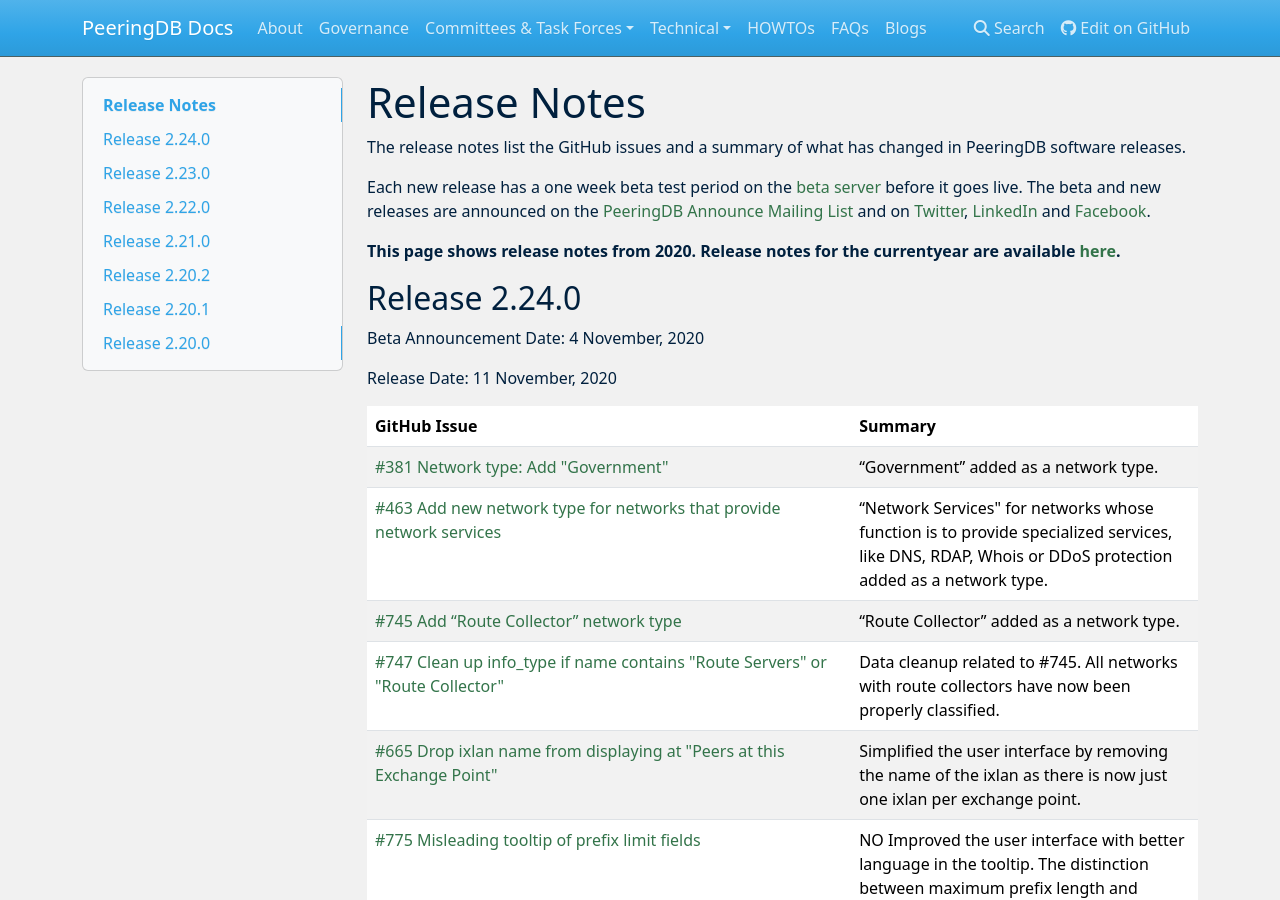
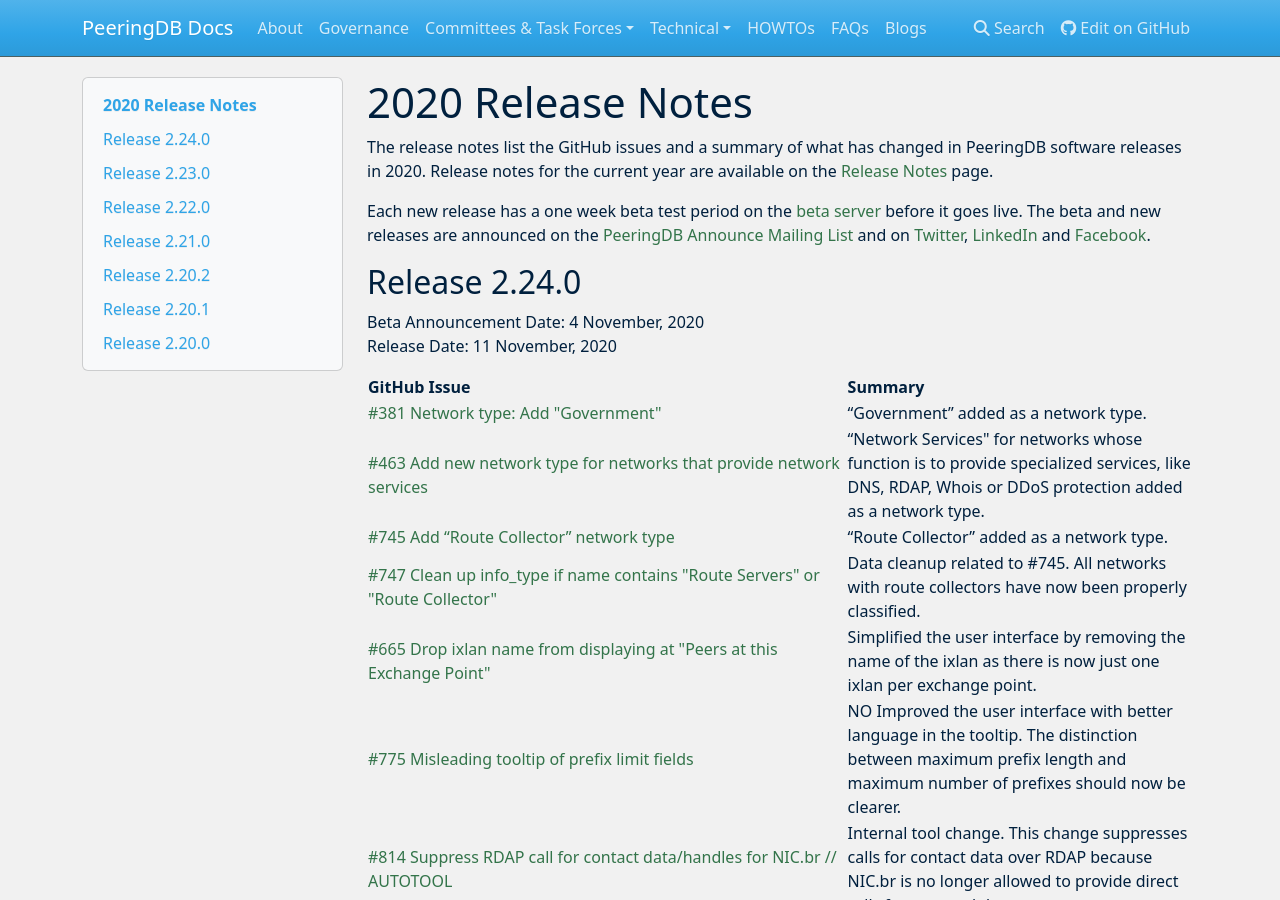
Before and after one commit to peeringdb/docs, an MkDocs documentation site: the page built from docs/release_notes/release_notes_2020.md, in a window 1280 px wide and 900 px high. Built offline with MkDocs 1.6.1, drawn with Linux system fonts in a browser that asks for light colours; nearby versions of some CDN libraries.

Commit message:
Link 2020 release notes page and copy edits.

```diff
--- a/docs/release_notes/release_notes_2020.md
+++ b/docs/release_notes/release_notes_2020.md
@@ -1,15 +1,12 @@
-# Release Notes
+# 2020 Release Notes
 
-The release notes list the GitHub issues and a summary of what has changed in PeeringDB software releases.
+The release notes list the GitHub issues and a summary of what has changed in PeeringDB software releases in 2020.  Release notes for the current year are available on the [Release Notes](/release_notes/) page.
 
 Each new release has a one week beta test period on the [beta server](https://beta.peeringdb.com/) before it goes live.  The beta and new releases are announced on the [PeeringDB Announce Mailing List](https://lists.peeringdb.com/cgi-bin/mailman/listinfo/pdb-announce) and on [Twitter](https://twitter.com/PeeringDB), [LinkedIn](https://www.linkedin.com/company/peeringdb) and [Facebook](https://www.facebook.com/peeringdb).
-
-**This page shows release notes from 2020. Release notes for the currentyear are available [here](https://docs.peeringdb.com/release_notes/).**
 
 ## Release 2.24.0
 
 Beta Announcement Date: 4 November, 2020
-
 Release Date: 11 November, 2020
 
 | **GitHub Issue** | **Summary** |
@@ -36,7 +33,6 @@
 
 ## Release 2.23.0
 Beta Announcement Date: 30 September, 2020
-
 Release Date: 7 October, 2020
 
 | **GitHub Issue** | **Summary** |
@@ -55,8 +51,8 @@
 | [#321 - Typos in locale](https://github.com/peeringdb/peeringdb/issues/321)| Fixes a number of typographical errors|
 
 ## Release 2.22.0
+
 Beta Announcement Date: 15 July, 2020
-
 Release Date: 26 August, 2020
 
 | **GitHub Issue** | **Summary** |
@@ -71,10 +67,9 @@
 | [#696 - Lock some objects from being deleted by the owner](https://github.com/peeringdb/peeringdb/issues/696) | To protect operational data objects fac, ix, ixlan and org are prevented from being deleted as long as there are other objects related to it. First, these objects must be deleted before the object itself can be deleted. The attempt to delete such a protected object gives an error message and also opens a ticket with the PeeringDB support. |
 | [#697 - Creating, changing, and deleting a netixlan object](https://github.com/peeringdb/peeringdb/issues/697) | We completely re-implemented the way a connection to an exchange is handled. This new procedure allows both for a safe heads up a network can give to their peers as well as a safe way for exchanges to get rid of stale entries. Moreover, it allows networks to easily acknowledge new entries at exchanges which use the IX-F importer feature. See also the webinar for detailed information on this new procedure. |
 
+## Release 2.21.0
 
-## Release 2.21.0
 Beta Announcement Date: 24 June, 2020
-
 Release Date: 1 July, 2020
 
 | **GitHub Issue** | **Summary** |
@@ -101,8 +96,8 @@
 | [#679 - Add read-only Superuser](https://github.com/peeringdb/peeringdb/issues/679) | Provide PC members with a read-only access to the Admin UI. |
 | [#712 - User is unable to update their net record ](https://github.com/peeringdb/peeringdb/issues/712) | Bug fix. Missing pointer to where the non-compliant value is |
 
+## Release 2.20.2
 
-## Release 2.20.2
 Release Date: 23 April, 2020
 
 | **GitHub Issue** | **Summary** |
@@ -110,6 +105,7 @@
 | [#707 - Make source not required for IRR records](https://github.com/peeringdb/peeringdb/issues/707) | Making source not required for IRR records. This requirement was an oversight during implementation of [#151 - Validation of IRR Records] (https://github.com/peeringdb/peeringdb/issues/151) that was released with 2.20.0 - see below. Product Committee revisited the issue after 2.20.0 and reports of concern from community and decided to retract the requirement in an emergency release|
 
 ## Release 2.20.1
+
 Release Date: 21 April, 2020
 
 | **GitHub Issue** | **Summary** |
@@ -117,6 +113,7 @@
 | [#702 - Requests from peeringdb-py error 500](https://github.com/peeringdb/peeringdb/issues/702) | Emergency release for a config change |
 
 ## Release 2.20.0
+
 Beta Announcement Date: 15 April, 2020
 Release Date: 21 April, 2020
 
```
Also changed, not shown: docs/release_notes/index.md (+4 -6 lines).
